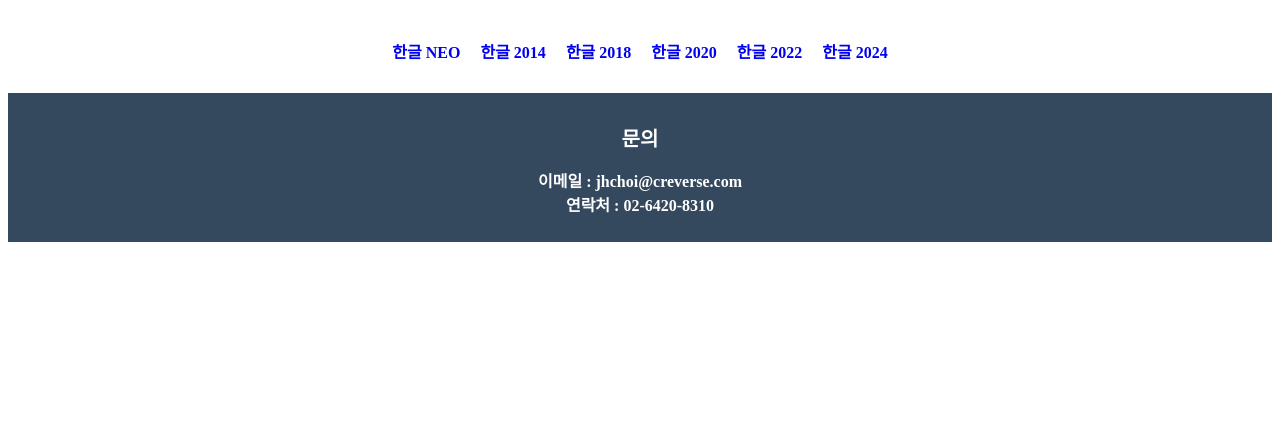
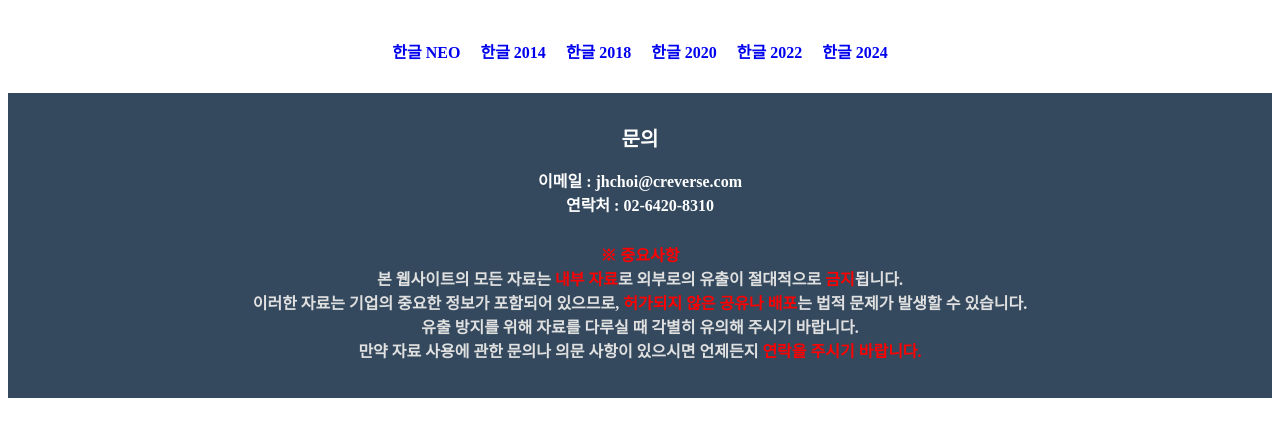
Before and after one commit to c-jeonghun/Creverse-OA-Home, a plain HTML site: page han.html in a window 1280 px wide. Shown: the part 224-660 px from the top of the page. Drawn offline with Linux system fonts and the light colour scheme.

Commit message:
Update han.html

```diff
--- a/han.html
+++ b/han.html
@@ -9,7 +9,7 @@
   <body>
     <nav>
       <ul>
-        <li><a href="home.html" class="active">Home</a></li>
+        <li><a href="index.html" class="active">Home</a></li>
         <li><a href="office.html">오피스</a></li>
         <li><a href="han.html">한글</a></li>
         <li><a href="guide.html">가이드</a></li>
@@ -62,6 +62,17 @@
             이메일 : jhchoi@creverse.com<br />
             연락처 : 02-6420-8310
           </p>
+          <p class="warning">
+            <strong>※ 중요사항<br /></strong> 본 웹사이트의 모든 자료는
+            <strong>내부 자료</strong>로 외부로의 유출이 절대적으로
+            <strong>금지</strong>됩니다. <br />
+            이러한 자료는 기업의 중요한 정보가 포함되어 있으므로,
+            <strong>허가되지 않은 공유나 배포</strong>는 법적 문제가 발생할 수
+            있습니다.<br />
+            유출 방지를 위해 자료를 다루실 때 각별히 유의해 주시기 바랍니다.<br />만약
+            자료 사용에 관한 문의나 의문 사항이 있으시면 언제든지
+            <strong>연락을 주시기 바랍니다.</strong>
+          </p>
         </div>
       </footer>
     </nav>
```
